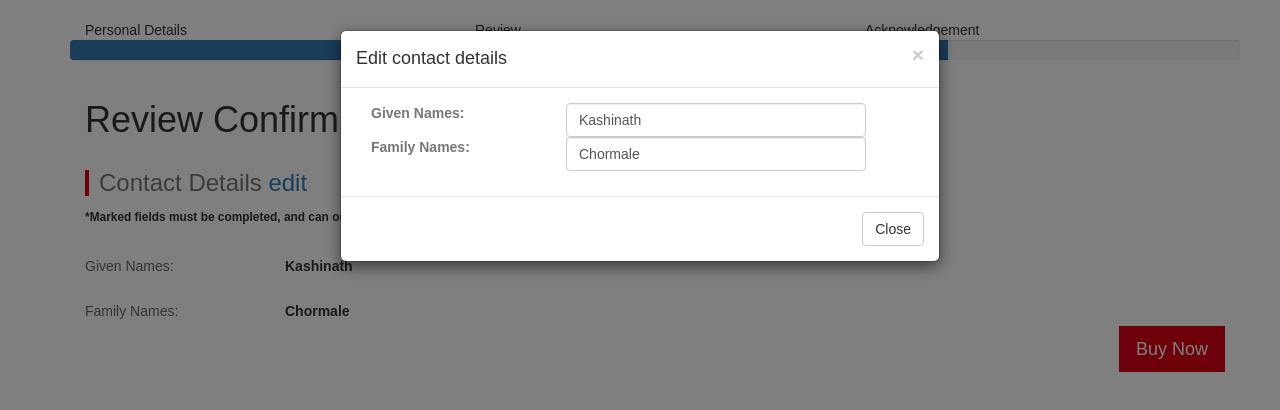
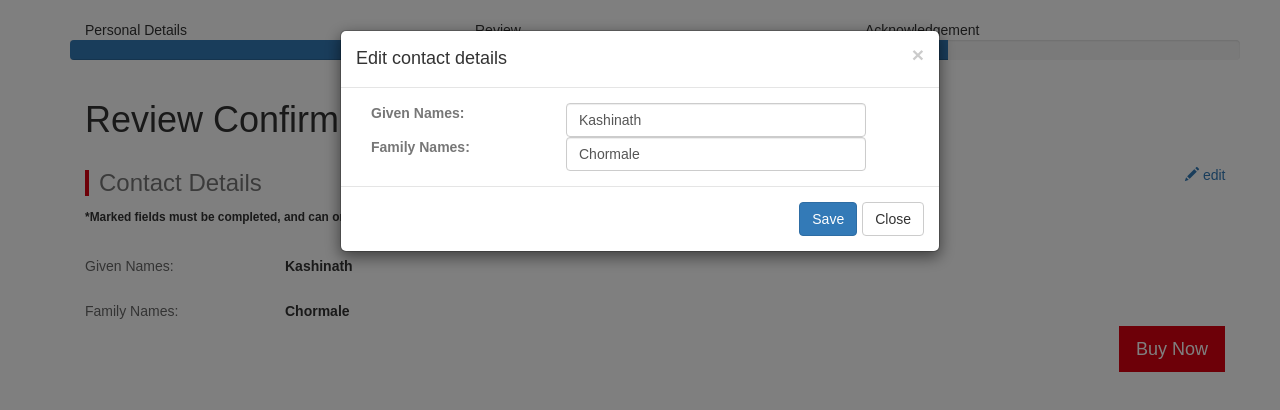
Before and after one commit to kashinathc123/InsuranceDemo, a React (Create React App) app: page /review-confirm in a window 1280 px wide. Both pictures are taken after a click on the link "edit". Shown: the top 410 px of the page. Built offline with nearby package versions, Linux system fonts and the light colour scheme.

Commit message:
Value edited on modal inputs and updated to the view

```diff
--- a/package.json
+++ b/package.json
@@ -3,6 +3,7 @@
   "version": "0.1.0",
   "private": true,
   "dependencies": {
+    "dateformat": "^3.0.3",
     "react": "^16.4.2",
     "react-bootstrap": "^0.32.1",
     "react-dom": "^16.4.2",
--- a/src/App.js
+++ b/src/App.js
@@ -2,7 +2,7 @@ import React, { Component } from 'react';
 //import logo from './logo.svg';
 import './App.css';
 import Contact from './contact';
-
+import Acknowledgement from './acknowledgement';
 import * as ReactBootstrap from 'react-bootstrap';
 import {BrowserRouter, Link, Route} from 'react-router-dom'
 import ReviewConfirm from './review-confirm';
@@ -53,6 +53,7 @@ class App extends Component {
           <div>
             <Route  exact path="/" component={Contact}/>
             <Route  exact path="/review-confirm" component={ReviewConfirm}/>
+            <Route exact path="/acknowledgement" component={Acknowledgement}/>
           </div>
         </BrowserRouter>
 
--- a/src/acknowledgement.js
+++ b/src/acknowledgement.js
@@ -2,8 +2,9 @@ import React, {Component} from 'react';
 import {BrowserRouter, Link, Route} from 'react-router-dom';
 import * as ReactBootstrap from 'react-bootstrap';
 import Contact from './contact';
+var dateFormat = require('dateformat');
+class Acknowledgement extends Component{
 
-class Acknowledgement extends Component{
 
 
     constructor() {
@@ -11,9 +12,10 @@ class Acknowledgement extends Component{
 
         var today = new Date(),
             date = today.getFullYear() + '-' + (today.getMonth() + 1) + '-' + today.getDate() + today.getDay();
-
+           // dateFormat(now, "dddd, mmmm dS, yyyy, h:MM:ss TT");
+        var now = new Date();
         this.state = {
-            date: date
+            date: now
         };
     }
 
@@ -23,6 +25,10 @@ class Acknowledgement extends Component{
         var Grid = ReactBootstrap.Grid;
         var Row = ReactBootstrap.Row;
         var Col = ReactBootstrap.Col;
+
+
+
+
         return(
             <div>
                 <h4>Your Travel Insurance </h4>
@@ -32,7 +38,7 @@ class Acknowledgement extends Component{
                         <div className="ack-main">
                             <h4>Congratulations !</h4>
                             <div className='date'>
-                               <p>Your Insurance purchase is confirmed on {this.state.date}</p>
+                               <p>Your Insurance purchase is confirmed on {dateFormat(this.state.date, "dddd, dd mmmm, yyyy")}.</p>
                                <p>A confirmation email is on it's way.</p>
                             </div>
                         </div>
--- a/src/contact-details.js
+++ b/src/contact-details.js
@@ -9,9 +9,13 @@ class ContactDetails extends Component{
 
         this.handleShow = this.handleShow.bind(this);
         this.handleHide = this.handleHide.bind(this);
+        this.handleChange = this.handleChange.bind(this);
+        this.handleSave = this.handleSave.bind(this);
 
         this.state = {
-          show: false
+          show: false,
+          name: this.props.data.contactInfo.name,
+          lastName: this.props.data.contactInfo.lastName
         };
       }
 
@@ -23,6 +27,23 @@ class ContactDetails extends Component{
         this.setState({ show: false });
       }
 
+      handleChange(event) {
+        const name = event.target.name;
+        const value = event.target.value;
+        this.setState({[name]: value});
+        console.log(event.target.value);
+      }
+
+      handleSave(){
+        this.setState({
+            name: this.props.data.contactInfo.name,
+            lastName: this.props.data.contactInfo.lastName,
+            show: false
+         });
+         this.props.updateData(this.state);
+      }
+
+
     render(){
 
         var Grid = ReactBootstrap.Grid;
@@ -31,15 +52,29 @@ class ContactDetails extends Component{
         var ButtonToolbar = ReactBootstrap.ButtonToolbar;
         var Modal = ReactBootstrap.Modal;
         var Button = ReactBootstrap.Button;
+        var Glyphicon = ReactBootstrap.Glyphicon;
         var FormControl = ReactBootstrap.FormControl;
+        var edit = this.props.edit;
+        var editButton;
+        if(edit){
+            editButton = <a href="#" bsstyle="primary" onClick={this.handleShow}><Glyphicon glyph="pencil" /> edit </a>
+        } else {
+            editButton = null;
+        }
         return(
                 <div>
             <Grid className="contact-details-main">
                     <Row>
                         <Col sm={12} md={12} lg={12}>
-                        <h3 className="component-header text-muted">Contact Details  <a href="#" bsStyle="primary" onClick={this.handleShow}>
-                     edit
-                 </a></h3>
+                        <Row>
+                            <Col sm={6} md={11} lg={11}><h3 className="component-header text-muted">Contact Details
+                        </h3></Col>
+                            <Col className="edit-button" sm={6} md={1} lg={1}>{editButton}</Col>
+                        </Row>
+
+
+
+
                         </Col>
                     </Row>
                     <Row>
@@ -94,14 +129,14 @@ class ContactDetails extends Component{
             </Modal.Header>
             <Modal.Body>
 
-                <p>
+
                     <Grid>
                     <Row>
                             <Col sm={6} md={2} lg={2}>
                             <label className="text-muted">Given Names:  </label>
                             </Col>
                             <Col sm={6} md={8} lg={8}>
-                            <FormControl style={{width:'300px'}} type="text" value={this.props.data.contactInfo.name} placeholder="Enter text"
+                            <FormControl name="name" style={{width:'300px'}} type="text" value={this.state.name} placeholder="Enter text" onChange={this.handleChange}
                             />
                             </Col>
                         </Row>
@@ -110,15 +145,16 @@ class ContactDetails extends Component{
                             <label className="text-muted">Family Names:  </label>
                             </Col>
                             <Col sm={6} md={8} lg={8}>
-                            <FormControl style={{width:'300px'}} type="text" value={this.props.data.contactInfo.lastName} placeholder="Enter text"
+                            <FormControl name="lastName" style={{width:'300px'}} type="text" value={this.state.lastName} placeholder="Enter text"  onChange={this.handleChange}
                             />
                             </Col>
                         </Row>
                         </Grid>
 
-                </p>
+
             </Modal.Body>
             <Modal.Footer>
+                <Button className="btn-primary" onClick={this.handleSave}>Save</Button>
                 <Button onClick={this.handleHide}>Close</Button>
             </Modal.Footer>
             </Modal>
--- a/src/contact.js
+++ b/src/contact.js
@@ -8,28 +8,35 @@ var data = require('./db.json');
 class Contact extends Component{
     constructor(props){
         super();
-    }
-    reviewConfirm(props){
+        this.state = {
+            data : data
+        }
 
     }
+    handleReviewConfirm(){
+        this.props.history.push('/review-confirm');
+    }
+
+
     render(){
 
-        var Grid = ReactBootstrap.Grid;
+    var Grid = ReactBootstrap.Grid;
     var Row = ReactBootstrap.Row;
     var Col = ReactBootstrap.Col;
-
+    var Button = ReactBootstrap.Button;
+    var editBtn = false;
         return(
             <div>
                 <Grid>
                     <Row>
                         <Col sm={12} md={12} lg={12}>
-                        <ContactDetails data={data}/>
+                        <ContactDetails data={this.state.data} edit={editBtn}/>
                         </Col>
                     </Row>
                     <Row>
                     <Col sm={12} md={6} lg={6}>&nbsp;</Col>
                         <Col sm={12} md={6} lg={6}>
-                            <Link className="pull-right btn btn-lg btn-danger" to="/review-confirm">Confirm</Link>
+                            <Button className="pull-right btn btn-lg btn-danger" onClick={this.handleReviewConfirm.bind(this)}>Confirm</Button>
                         </Col>
                     </Row>
                    </Grid>
--- a/src/index.css
+++ b/src/index.css
@@ -34,3 +34,6 @@ body {
 .btn.btn-danger{
   border-radius: 0;
 }
+.edit-button{
+  margin-top: 15px;
+}
--- a/src/review-confirm.js
+++ b/src/review-confirm.js
@@ -2,26 +2,40 @@ import React, {Component} from 'react';
 import {BrowserRouter, Link, Route} from 'react-router-dom';
 import * as ReactBootstrap from 'react-bootstrap';
 import ContactDetails from './contact-details';
-import Acknowledgement from './acknowledgement';
+//import Acknowledgement from './acknowledgement';
 var data = require('./db.json');
 const isLoggedIn = true;
 
 
 class ReviewConfirm extends Component{
 
+
     constructor(props){
         super(props);
-        console.log("swds",this.state.isLogged)
+        this.state = {
+            data : data
+        }
+        this.update = this.update.bind(this);
     }
 
     state={
         isLogged: 'prasas'
     }
 
+    handleBuyNow(){
+        this.props.history.push('/acknowledgement');
+    }
+    update(contactData){
+        this.setState({
+            data : {contactInfo:contactData}
+        });
+    }
     render(){
         var Grid = ReactBootstrap.Grid;
     var Row = ReactBootstrap.Row;
     var Col = ReactBootstrap.Col;
+    var Button = ReactBootstrap.Button;
+    var editBtn = true;
         return(
             <BrowserRouter>
             <div>
@@ -34,15 +48,14 @@ class ReviewConfirm extends Component{
                     </Row>
                     <Row>
                         <Col sm={12} md={12} lg={12}>
-                             <ContactDetails msg={this.isLogged} data={data}/>
+                             <ContactDetails msg={this.isLogged} data={this.state.data} edit={editBtn} updateData={this.update}/>
                         </Col>
                     </Row>
 
                     <Row>
                     <Col sm={12} md={6} lg={6}>&nbsp;</Col>
                         <Col sm={12} md={6} lg={6}>
-                             <Link className="pull-right btn btn-lg btn-danger" to="/Acknowledgement">Buy Now</Link>
-                            <Route exact path="/acknowledgement" component={Acknowledgement}/>
+                            <Button className="pull-right btn btn-lg btn-danger" onClick={this.handleBuyNow.bind(this)}>Buy Now</Button>
                         </Col>
                     </Row>
                  </Grid>
```
Also changed, not shown: 1 other file (tests, documents, lock files or other folders).
